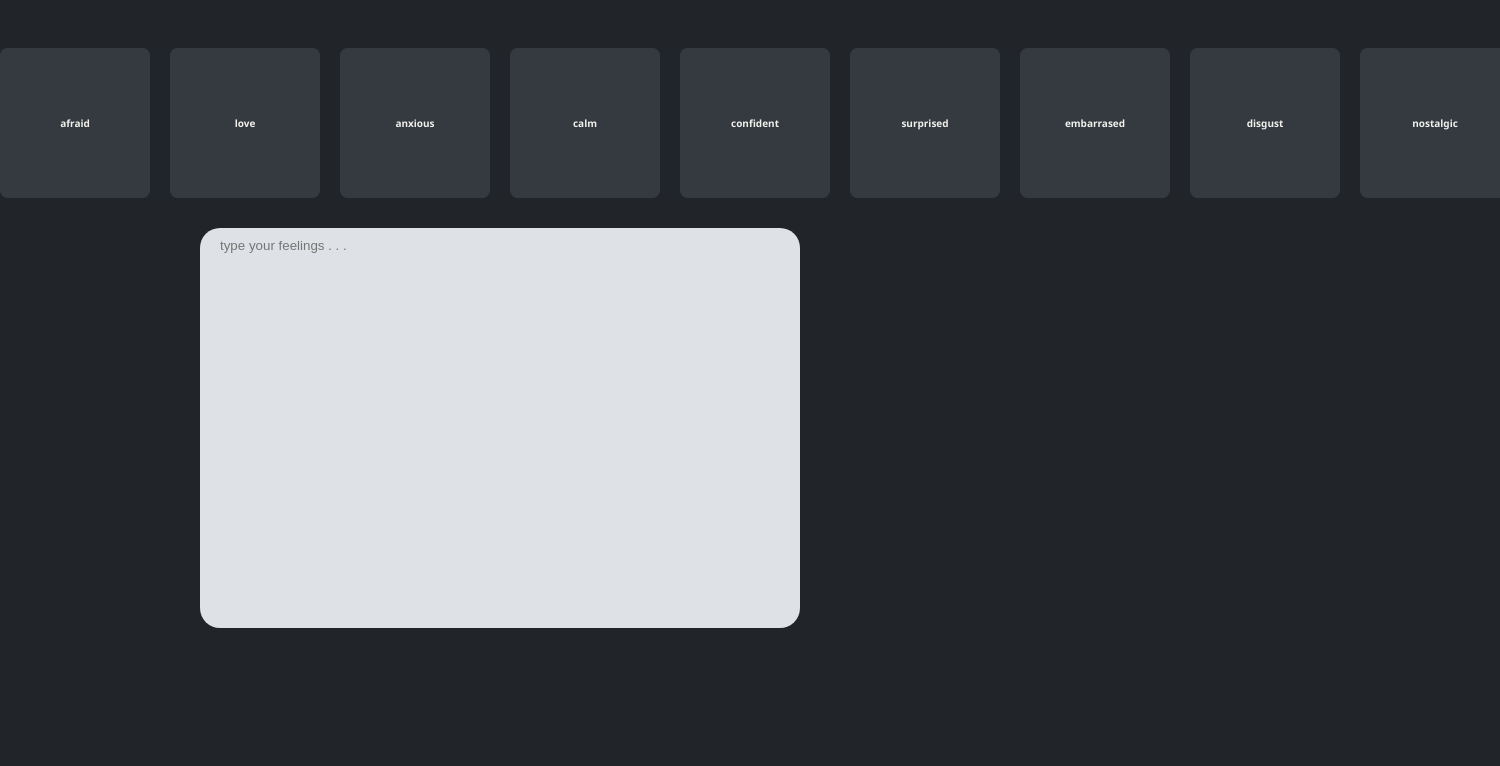
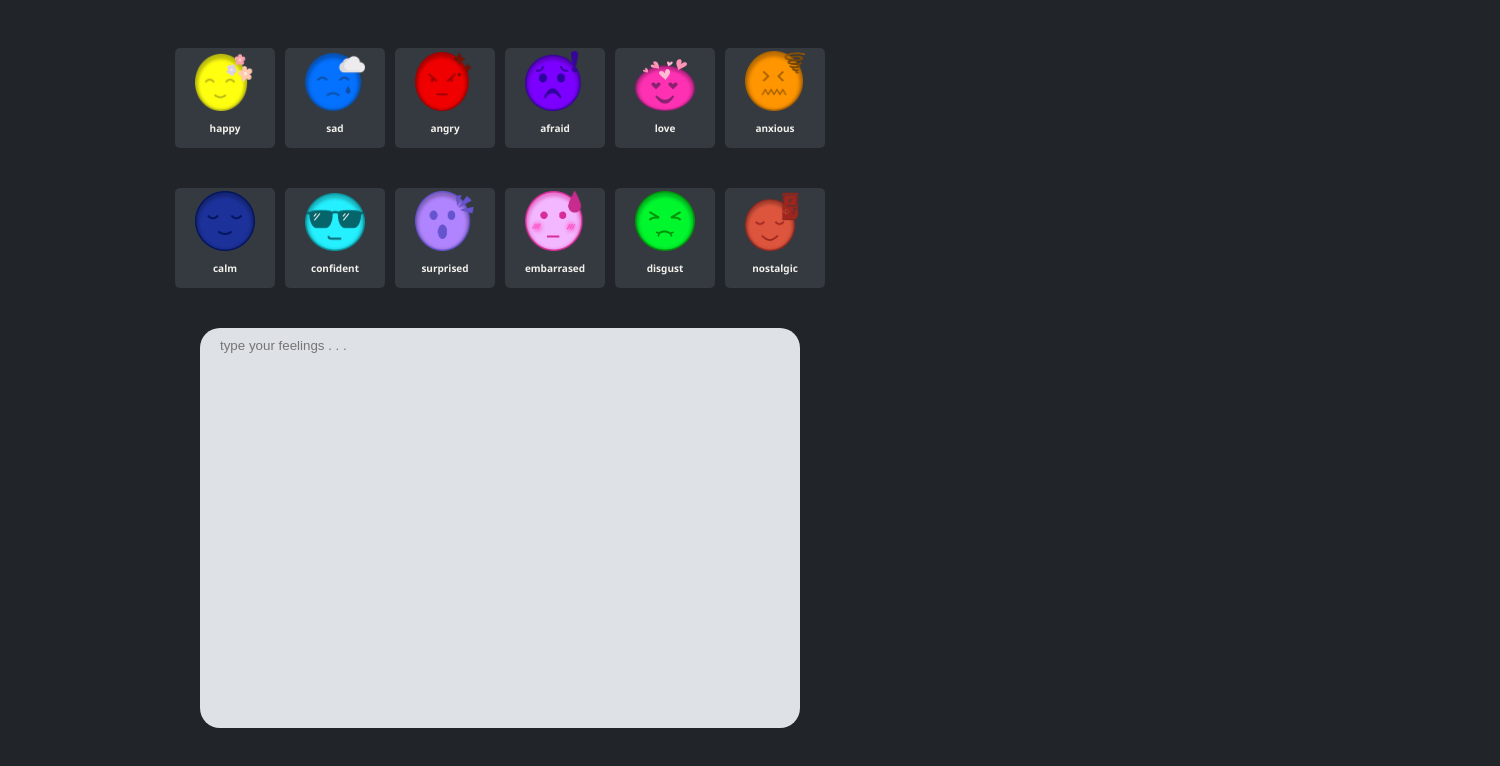
Before and after one commit to sierraoliver/feelings-journal, an Electron app: page index.html in a window 1000 px wide. Shown: the whole page, 1500 px wide, since content can reach past the window. Drawn offline with Linux system fonts and the light colour scheme.

Commit message:
add images and hover effects

```diff
--- a/index.html
+++ b/index.html
@@ -9,54 +9,57 @@
     <div id ="main-screen">
         <div class = "container">
             <div class = "feeling">
-                <!-- feeling img in here -->
+                <img src="images/happy.png" alt="happy pic">
                 <p>happy</p>
             </div>
             <div class = "feeling">
-                <!-- feeling img in here -->
+                <img src="images/sad.png" alt="sad pic">
                 <p>sad</p>
             </div>
             <div class = "feeling">
-                <!-- feeling img in here -->
+                <img src="images/angry.png" alt="angry pic">
                 <p>angry</p>
             </div>
             <div class = "feeling">
-                <!-- feeling img in here -->
+                <img src="images/fear.png" alt="fear pic">
                 <p>afraid</p>
             </div>
             <div class = "feeling">
-                <!-- feeling img in here -->
+                <img src="images/love.png" alt="love pic">
                 <p>love</p>
             </div>
             <div class = "feeling">
-                <!-- feeling img in here -->
+                <img src="images/stress.png" alt="anxious pic">
                 <p>anxious</p>
             </div>
+        </div>
+        <div class = "container">
             <div class = "feeling">
-                <!-- feeling img in here -->
+                <img src="images/calm.png" alt="calm pic">
                 <p>calm</p>
             </div>
             <div class = "feeling">
-                <!-- feeling img in here -->
+                <img src="images/confident.png" alt="confident pic">
                 <p>confident</p>
             </div>
             <div class = "feeling">
-                <!-- feeling img in here -->
+                <img src="images/surprise.png" alt="surprisepic">
                 <p>surprised</p>
             </div>
             <div class = "feeling">
-                <!-- feeling img in here -->
+                <img src="images/embarrased.png" alt="embarrased pic">
                 <p>embarrased</p>
             </div>
             <div class = "feeling">
-                <!-- feeling img in here -->
+                <img src="images/disgust.png" alt="disgust pic">
                 <p>disgust</p>
             </div>
             <div class = "feeling">
-                <!-- feeling img in here -->
+                <img src="images/nostalgia.png" alt="nostalgia pic">
                 <p>nostalgic</p>
             </div>
         </div>
+        <div class="container"></div>
         <div id = "text-container">
             <input id = "feel-text" type="text" placeholder="type your feelings . . .">
         </div>
--- a/styles.css
+++ b/styles.css
@@ -13,9 +13,8 @@
     flex-direction: row;
     align-items: center;
     justify-content: center;
-    gap: 20px;
+    gap: 10px;
     padding-top: 40px;
-    padding-bottom: 30px;
 }
 
 .feeling{
@@ -25,10 +24,20 @@
     align-items: center;
     justify-content: center;
 
-    width: 150px;
-    height: 150px;
+    width: 100px;
+    height: 100px;
     background-color: #343A40;
     border-radius: 5%;
+}
+
+.feeling:hover{
+    /*change colour on hover*/
+    background-color: #495057;
+}
+
+.feeling:active {
+    /*shrink slightly when clicked*/
+    transform: scale(0.95);
 }
 
 p {
@@ -61,3 +70,8 @@ p {
     padding-top: 10px;
     padding-left: 20px;;
 }
+
+img{
+    width: 60px;
+    height: 60px;
+}
```
Also changed, not shown: images/angry.png (added), images/calm.png (added), images/confident.png (added), images/disgust.png (added), images/embarrased.png (added), images/fear.png (added), images/happy.png (added), images/love.png (added), images/nostalgia.png (added), images/sad.png (added), images/stress.png (added), images/surprise.png (added).
